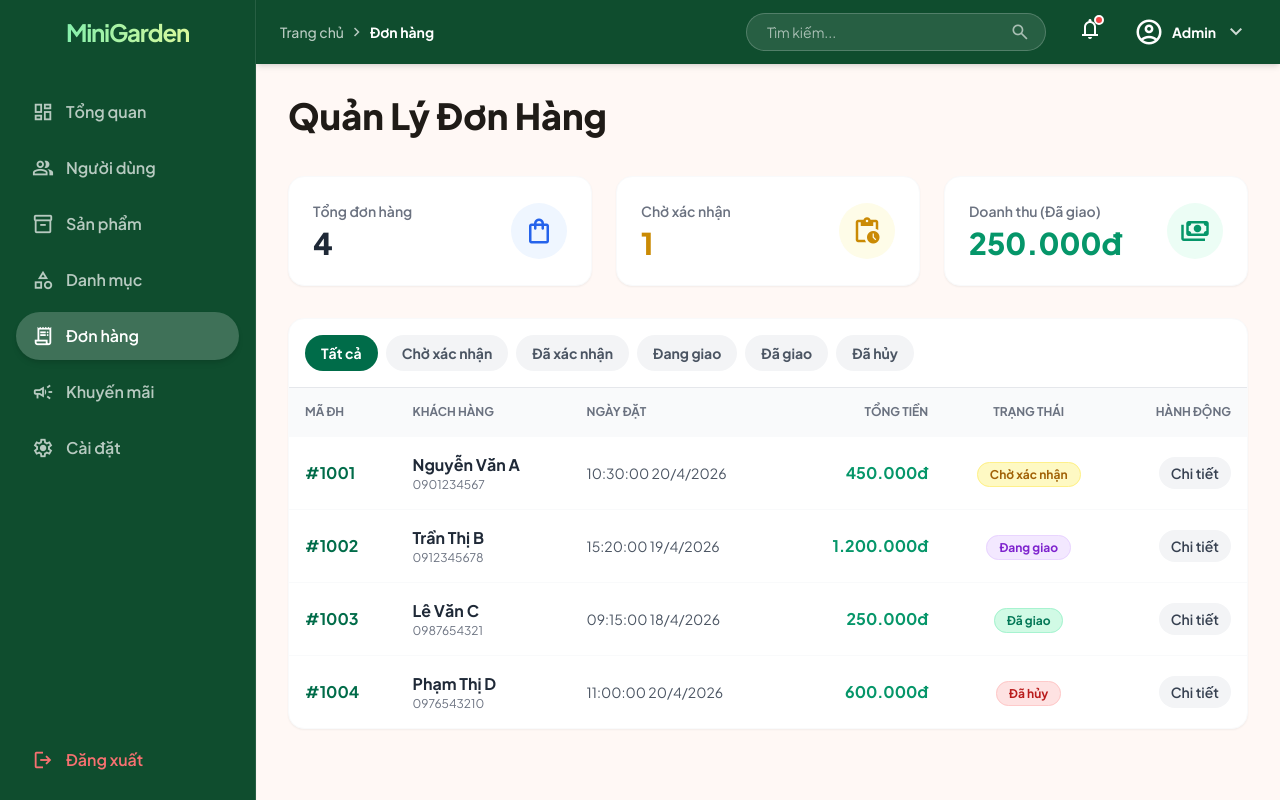
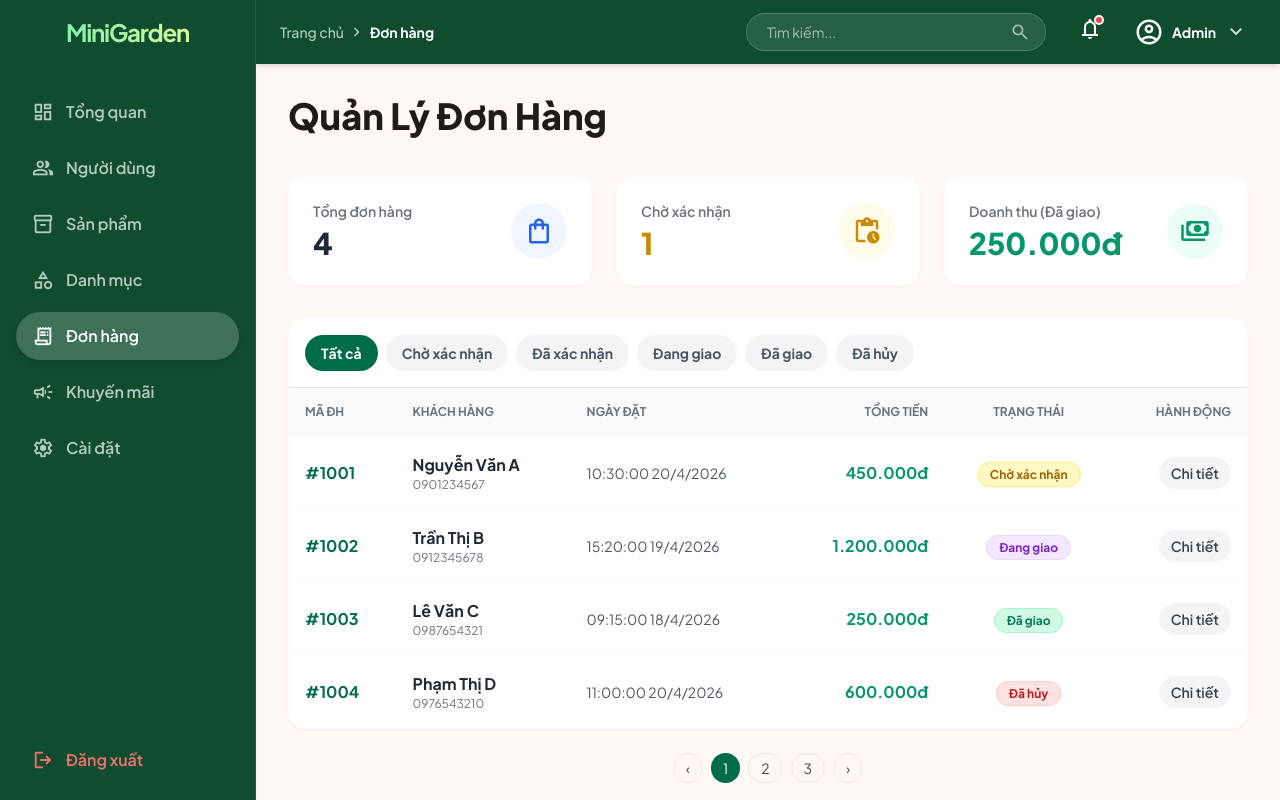
Before and after one commit to tugiaman22130162/WebBanCayCanhMini-CDW, a React (Vite) app in the folder frontend/: page /admin/orders in a window 1280 px wide. Built offline with nearby package versions, Linux system fonts and the light colour scheme.

Commit message:
xoa thay doi nham o file OrderManagement

```diff
--- a/frontend/src/pages/admin/pages/OrderManagement.tsx
+++ b/frontend/src/pages/admin/pages/OrderManagement.tsx
@@ -92,22 +92,11 @@ export default function OrderManagement() {
     const [selectedOrderId, setSelectedOrderId] = useState<number | null>(null);
     const [isDetailModalOpen, setIsDetailModalOpen] = useState(false);
 
-    // State phân trang
-    const [currentPage, setCurrentPage] = useState(1);
-    const itemsPerPage = 10;
-
     // Lọc danh sách theo trạng thái
     const filteredOrders = useMemo(() => {
         if (statusFilter === 'ALL') return orders;
         return orders.filter(order => order.status === statusFilter);
     }, [orders, statusFilter]);
-
-    // Tính toán dữ liệu cho trang hiện tại
-    const totalPages = Math.ceil(filteredOrders.length / itemsPerPage);
-    const currentOrders = filteredOrders.slice(
-        (currentPage - 1) * itemsPerPage,
-        currentPage * itemsPerPage
-    );
 
     // Thống kê
     const totalOrders = orders.length;
@@ -169,7 +158,7 @@ export default function OrderManagement() {
                             {(['ALL', 'PENDING', 'CONFIRMED', 'SHIPPING', 'DELIVERED', 'CANCELLED'] as const).map(status => (
                                 <button
                                     key={status}
-                                    onClick={() => { setStatusFilter(status); setCurrentPage(1); }}
+                                    onClick={() => setStatusFilter(status)}
                                     className={`px-4 py-2 rounded-lg text-sm font-bold whitespace-nowrap transition-colors ${statusFilter === status ? 'bg-primary text-white' : 'bg-gray-100 text-gray-600 hover:bg-gray-200'}`}
                                 >
                                     {status === 'ALL' ? 'Tất cả' : getStatusLabel(status as OrderStatus)}
@@ -193,7 +182,7 @@ export default function OrderManagement() {
                                     {filteredOrders.length === 0 ? (
                                         <tr><td colSpan={6} className="p-8 text-center text-gray-500">Không có đơn hàng nào.</td></tr>
                                     ) : (
-                                        currentOrders.map((order) => (
+                                        filteredOrders.map((order) => (
                                             <tr key={order.id} className="border-t border-gray-50 hover:bg-gray-50 transition">
                                                 <td className="p-4 font-bold text-primary">#{order.id}</td>
                                                 <td className="p-4">
@@ -217,35 +206,15 @@ export default function OrderManagement() {
                     </div>
 
                     {/* PAGINATION */}
-                    {totalPages > 1 && (
-                        <div className="flex justify-center items-center mt-6 text-sm text-on-surface-variant">
-                            <div className="flex flex-wrap justify-center gap-2">
-                                <button
-                                    onClick={() => setCurrentPage(p => Math.max(1, p - 1))}
-                                    disabled={currentPage === 1}
-                                    className="px-3 py-1 rounded border disabled:opacity-50 disabled:cursor-not-allowed hover:bg-gray-50 transition"
-                                >
-                                    ‹
-                                </button>
-                                {Array.from({ length: totalPages }, (_, i) => i + 1).map(page => (
-                                    <button
-                                        key={page}
-                                        onClick={() => setCurrentPage(page)}
-                                        className={`px-3 py-1 rounded transition ${currentPage === page ? 'bg-primary text-white font-bold' : 'border hover:bg-gray-50'}`}
-                                    >
-                                        {page}
-                                    </button>
-                                ))}
-                                <button
-                                    onClick={() => setCurrentPage(p => Math.min(totalPages, p + 1))}
-                                    disabled={currentPage === totalPages}
-                                    className="px-3 py-1 rounded border disabled:opacity-50 disabled:cursor-not-allowed hover:bg-gray-50 transition"
-                                >
-                                    ›
-                                </button>
-                            </div>
+                    <div className="flex justify-center items-center mt-6 text-sm text-on-surface-variant">
+                        <div className="flex flex-wrap justify-center gap-2">
+                            <button className="px-3 py-1 rounded border">‹</button>
+                            <button className="px-3 py-1 rounded bg-primary text-white">1</button>
+                            <button className="px-3 py-1 rounded border">2</button>
+                            <button className="px-3 py-1 rounded border">3</button>
+                            <button className="px-3 py-1 rounded border">›</button>
                         </div>
-                    )}
+                    </div>
                 </main>
             </div>
 
```
